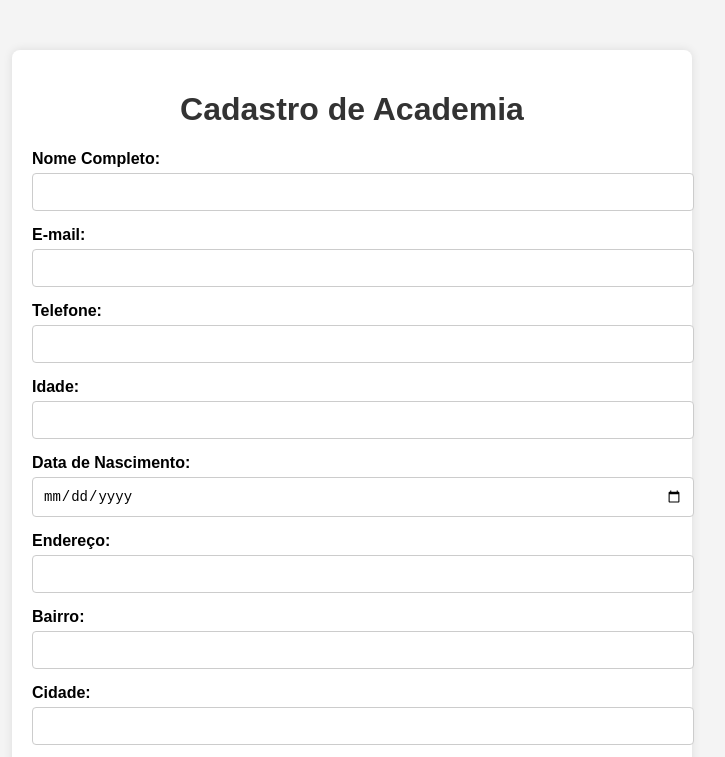
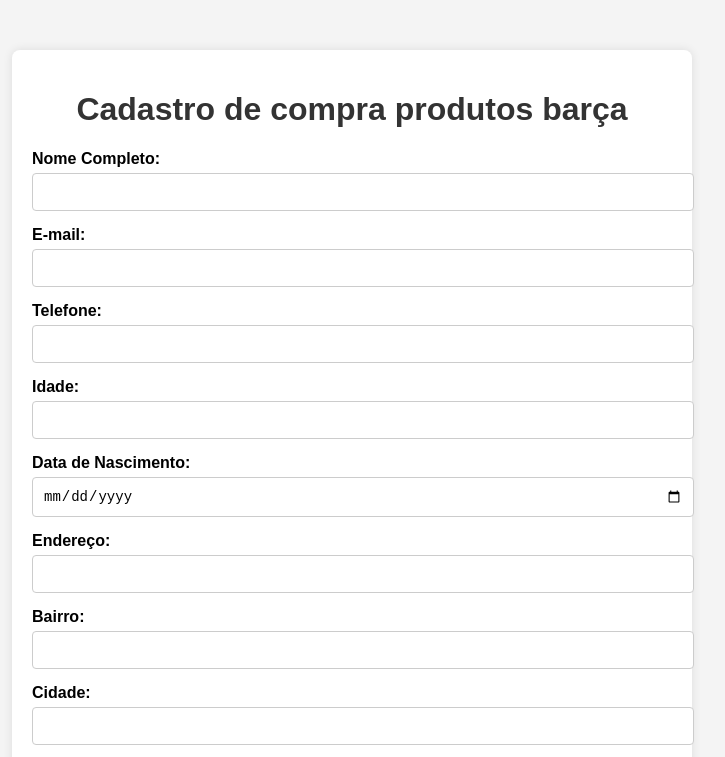
Before and after one commit to Guilherme0015/times, a plain HTML site: page form.html in a window 1280 px wide. Shown: the top 757 px of the page, without its empty margins (288-1013 px from the left). Drawn offline with Linux system fonts and the light colour scheme.

Commit message:
form.html

```diff
--- a/form.html
+++ b/form.html
@@ -4,7 +4,7 @@
 <head>
     <meta charset="UTF-8">
     <meta name="viewport" content="width=device-width, initial-scale=1.0">
-    <title>Formulário de Cadastro - barça produtos</title>
+    <title>Formulário de Cadastro - produtos barça</title>
     <style>
         body {
             font-family: Arial, sans-serif;
@@ -66,7 +66,7 @@
 <body>
 
 <div class="container">
-    <h1>Cadastro de Academia</h1>
+    <h1>Cadastro de compra produtos barça</h1>
     <form action="processar_cadastro.php" method="POST">
         <!-- Dados Pessoais -->
         <div class="form-group">
```
Also changed, not shown: index.html (+1 -1 lines).
